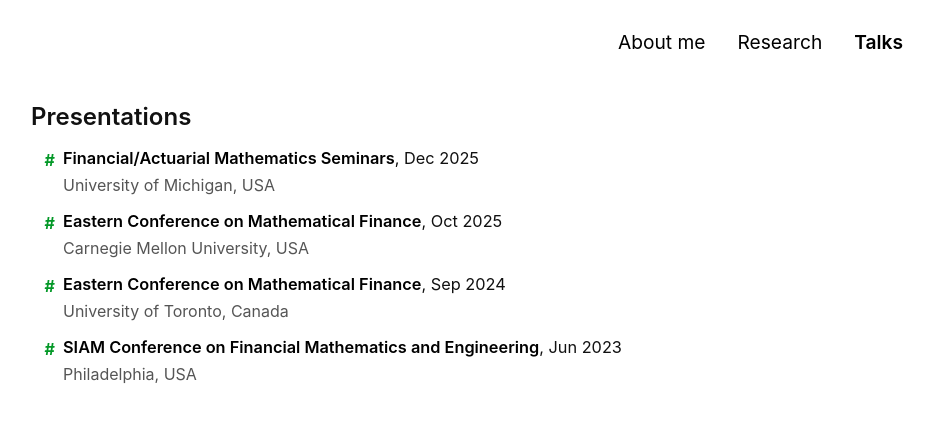
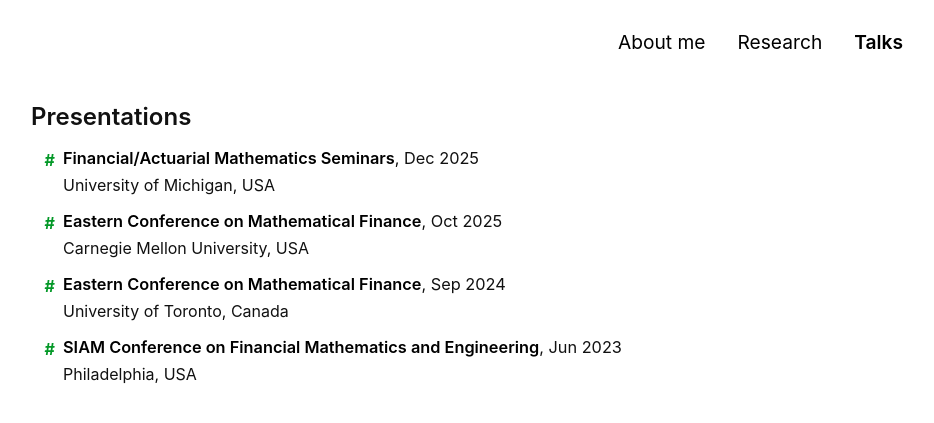
Before and after one commit to Jonghwap/Jonghwap.github.io, a Jekyll site: the page built from talks.md, in a window 1280 px wide. Shown: the top 423 px of the page, without its empty margins (209-1143 px from the left). Built offline with Jekyll 4.4.1, drawn with Linux system fonts in a browser that asks for light colours; a style sheet for code colours, icons or effects is not loaded.

Commit message:
Update style.scss

```diff
--- a/assets/css/style.scss
+++ b/assets/css/style.scss
@@ -143,7 +143,7 @@
 }
 
 .talk-secondary {
-  color: #555;
+  color: #111;
 }
 
 @media (prefers-color-scheme: dark) {
```
